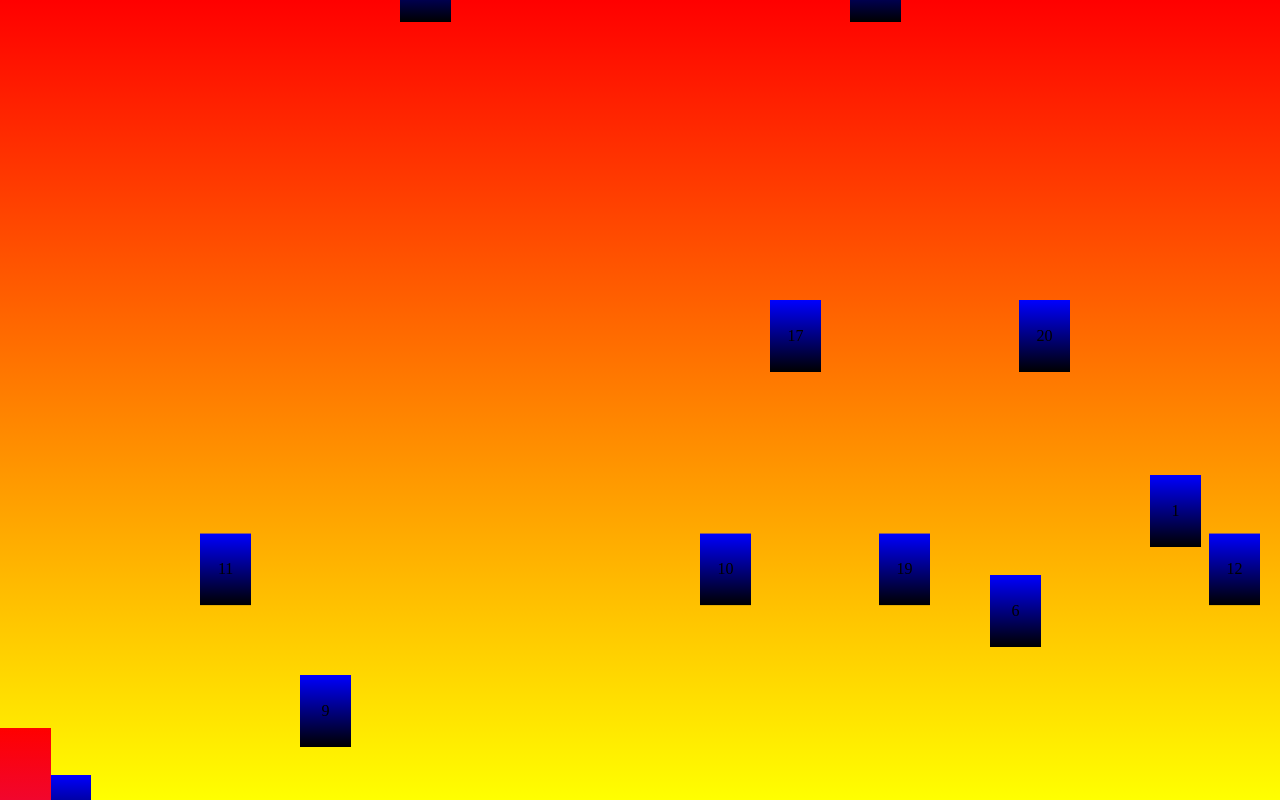
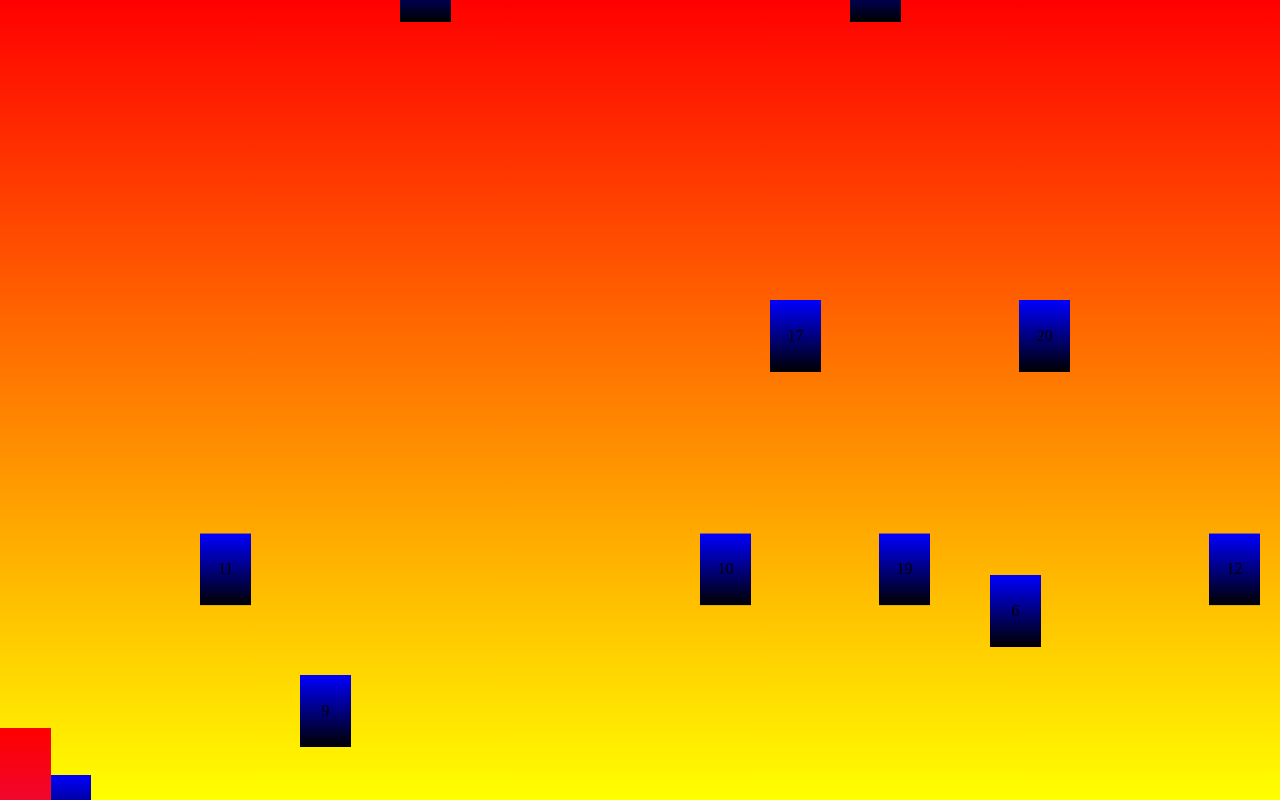
Before and after one commit to Precious-Tochukwu/box-game, a plain HTML site: page index.html in a window 1280 px wide. Drawn offline with Linux system fonts and the light colour scheme.

Commit message:
enemy-1-correction

```diff
--- a/index.html
+++ b/index.html
@@ -27,7 +27,7 @@
         <div id="bozz4" class="enemy">4</div>
         <div id="bozz3" class="enemy">3</div>
         <div id="bozz2" class="enemy">2</div>
-        <div id="bozz1" class="enemy">1</div>
+        <!-- <div id="bozz1" class="enemy">1</div> -->
 
         <div id="antBoy"></div>
 
```
